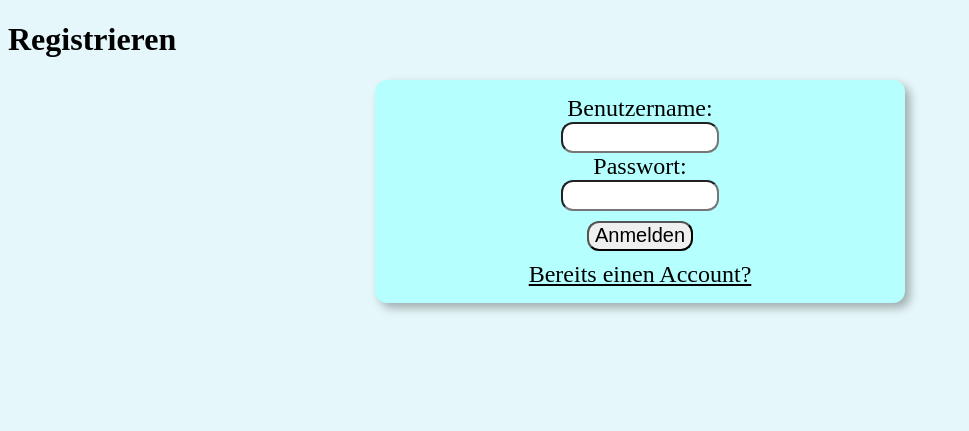
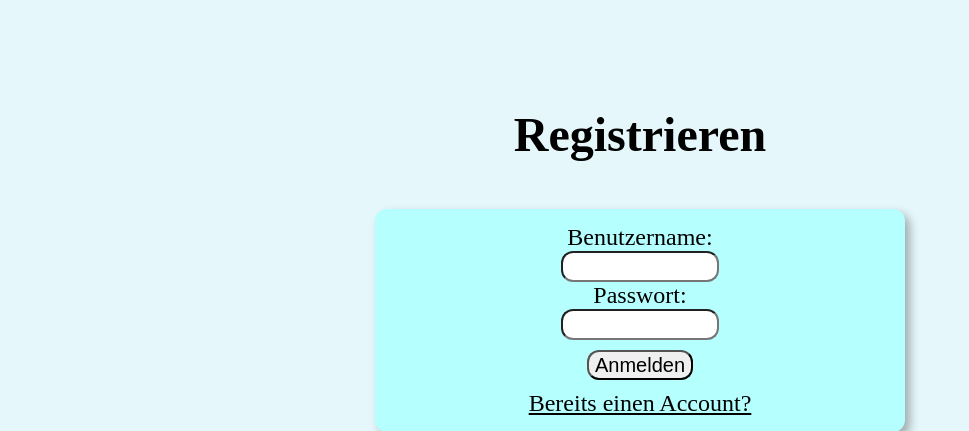
Before and after one commit to Code-God-2010/Noten-Berechner, a Flask app: page / in a window 1280 px wide. Shown: the top 431 px of the page, without its empty margins (0-969 px from the left). Run offline with Flask 3, Linux system fonts and the light colour scheme.

Commit message:
Update signup.html

```diff
--- a/templates/signup.html
+++ b/templates/signup.html
@@ -7,7 +7,7 @@
     <link rel="stylesheet" href="{{ url_for('static', filename='style.css') }}">
 </head>
 <body>
-    <h1>Registrieren</h1>
+    <h1 class="heading">Registrieren</h1>
     <div class="content">
     <form method="post">
         <label for="username">Benutzername:</label><br>
```
